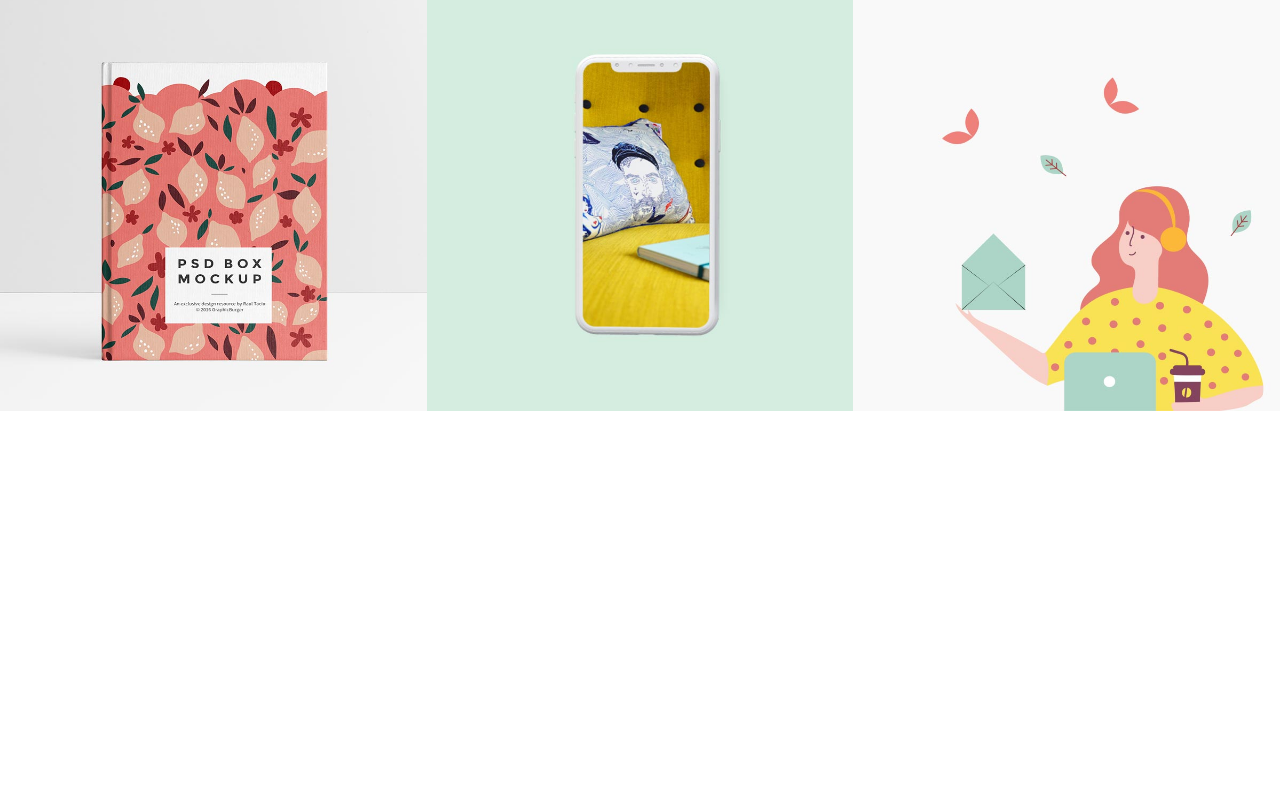
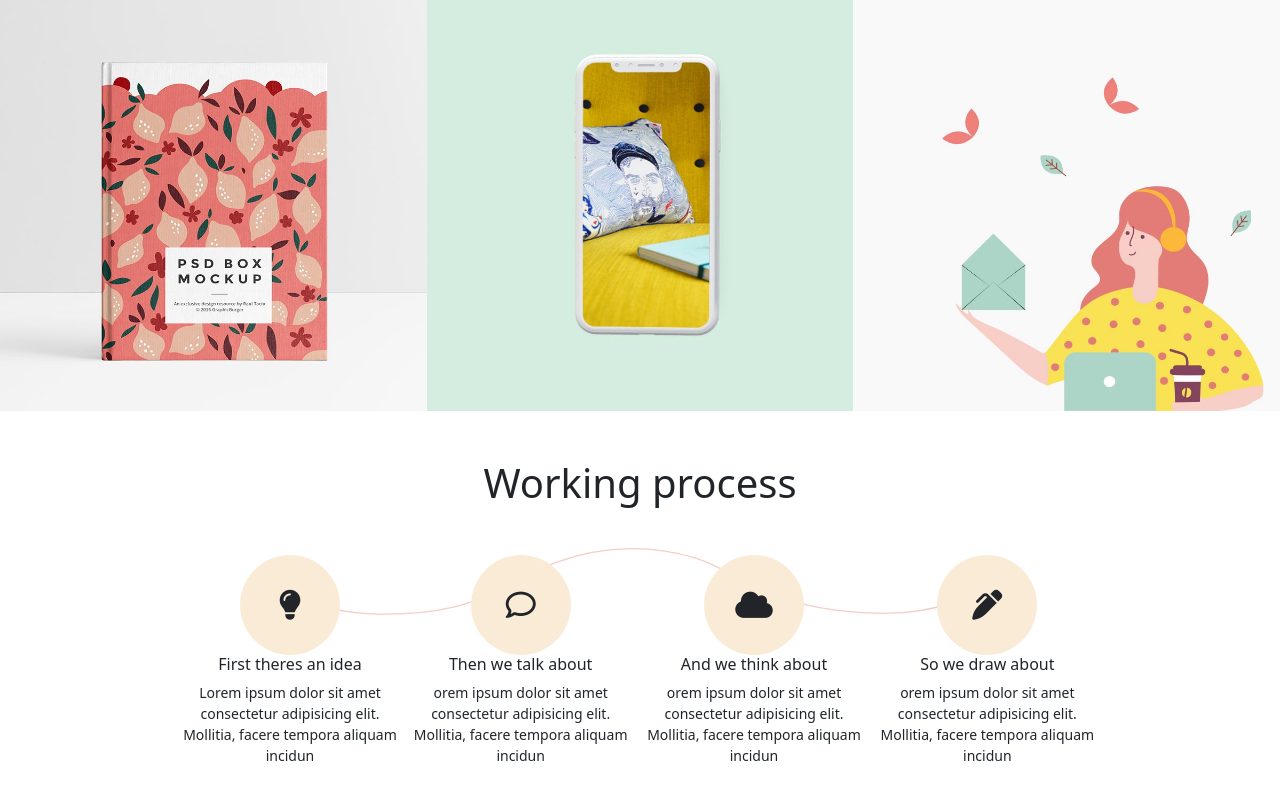
Before and after one commit to Alfredodaniello/proj-html-vuejs, a Vue app: page / in a window 1280 px wide. Shown: the part 888-1688 px from the top of the page. Before the commit the page ends 1299 px from the top, so only its background shows below. Built offline with nearby package versions, Linux system fonts and the light colour scheme.

Commit message:
feat: add WorkingProcess component

```diff
--- a/src/App.vue
+++ b/src/App.vue
@@ -3,13 +3,15 @@ import PageHeader from "./components/PageHeader.vue";
 import PageMain from "./components/PageMain.vue";
 import Hero from "./components/Hero.vue";
 import Banner from "./components/Banner.vue";
+import WorkingProcess from "./components/WorkingProcess.vue";
 export default {
   name: "App",
   components: {
     PageHeader,
     PageMain,
     Hero,
-    Banner
+    Banner,
+    WorkingProcess
   },
   data (){
     return {
--- a/src/components/PageMain.vue
+++ b/src/components/PageMain.vue
@@ -1,11 +1,13 @@
 <script>
 import Hero from "./Hero.vue";
 import Banner from "./Banner.vue";
+import WorkingProcess from "./WorkingProcess.vue";
 export default {
     name: "PageMain",
     components: {
         Hero,
-        Banner
+        Banner,
+        WorkingProcess
     }
 }
 </script>
@@ -13,6 +15,7 @@ export default {
 <template>
 <Hero></Hero>
 <Banner></Banner>
+<WorkingProcess></WorkingProcess>
 </template>
 
 <style scoped lang="scss">
--- /dev/null
+++ b/src/components/WorkingProcess.vue
@@ -0,0 +1,69 @@
+<script>
+export default {
+    name: "WorkingProcess",
+}
+</script>
+
+<template>
+<div class="container-fluid">
+    <div class="row">
+        <div class="col-9 m-auto text-center mt-5 mb-5 position-relative">
+            <h1>Working process</h1>
+            <div class="line position-absolute">
+                    <img src="../assets/img/svg-3.svg" alt="">
+                </div>
+            <div class="process d-flex justify-content-between mt-5 px-1">
+                <div class="i-container d-flex flex-column align-items-center">
+                    <div class="circle d-flex justify-content-center align-items-center"><i class="fa-solid fa-lightbulb"></i></div>
+                    <h6>First theres an idea</h6>
+                    <p>Lorem ipsum dolor sit amet consectetur adipisicing elit. Mollitia, facere tempora aliquam incidun</p>
+                </div>
+                <div class="i-container d-flex flex-column align-items-center px-1">
+                    <div class="circle d-flex justify-content-center align-items-center"><i class="fa-regular fa-comment"></i></div>
+                    <h6>Then we talk about</h6>
+                    <p>orem ipsum dolor sit amet consectetur adipisicing elit. Mollitia, facere tempora aliquam incidun</p>
+                </div>
+                <div class="i-container d-flex flex-column align-items-center px-1">
+                    <div class="circle d-flex justify-content-center align-items-center"><i class="fa-solid fa-cloud"></i></div>
+                    <h6>And we think about</h6>
+                    <p>orem ipsum dolor sit amet consectetur adipisicing elit. Mollitia, facere tempora aliquam incidun</p>
+                </div>
+                <div class="i-container d-flex flex-column align-items-center px-1">
+                    <div class="circle d-flex justify-content-center align-items-center"><i class="fa-solid fa-pen-clip"></i></div>
+                    <h6>So we draw about</h6>
+                    <p>orem ipsum dolor sit amet consectetur adipisicing elit. Mollitia, facere tempora aliquam incidun</p>
+                </div>
+            </div>
+        </div>
+    </div>
+</div>
+</template>
+
+<style scoped lang="scss">
+.circle {
+    width: 100px;
+    height: 100px;
+    border-radius: 50%;
+    background-color: antiquewhite;
+}
+
+.line {
+    width: 78%;
+    top: 25%;
+    left: 10%;
+    img {
+        width: 100%;
+    }
+}
+
+i {
+    font-size: 30px;
+}
+
+.i-container{
+    z-index: 99;
+}
+p {
+    font-size: 14px;
+}
+</style>
```
